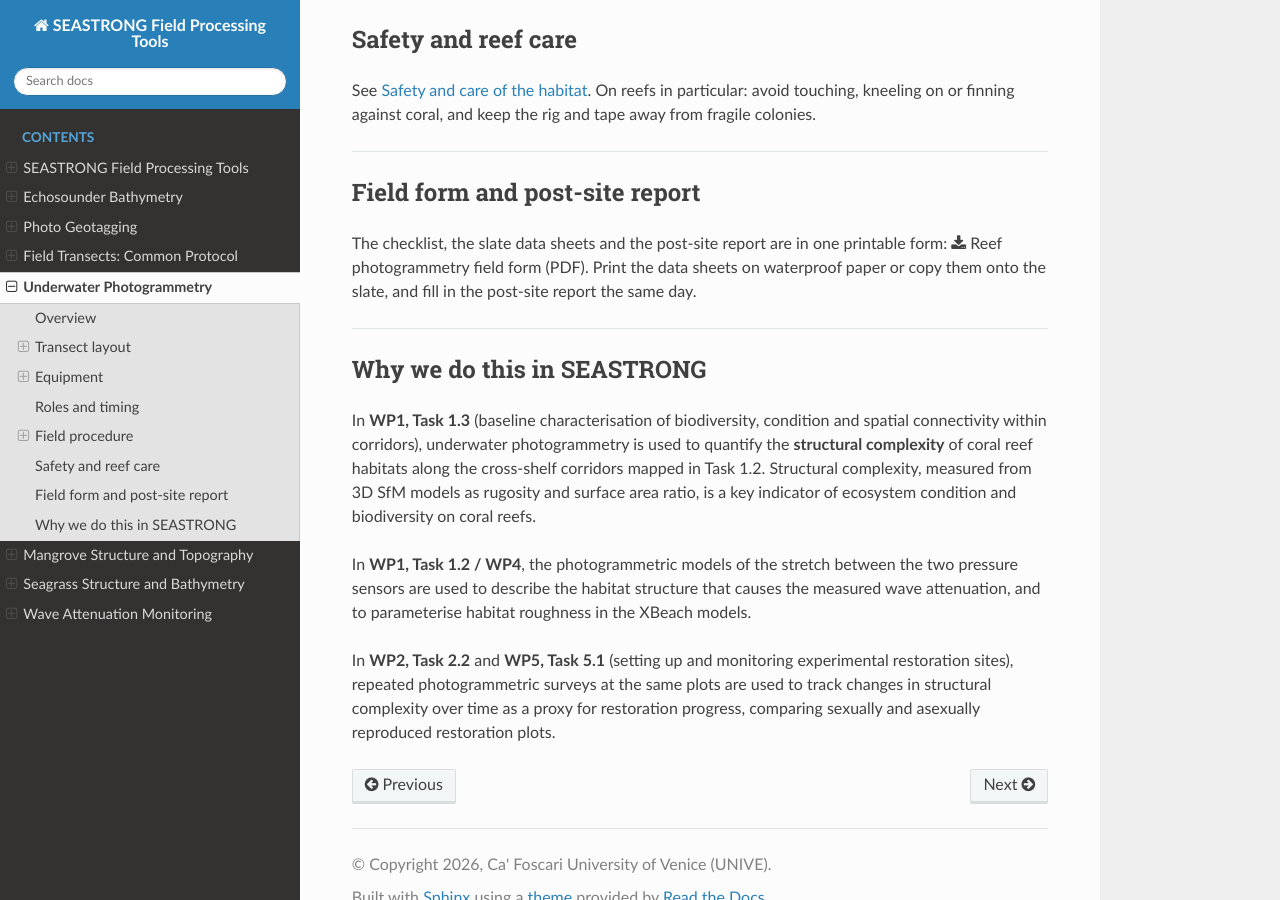
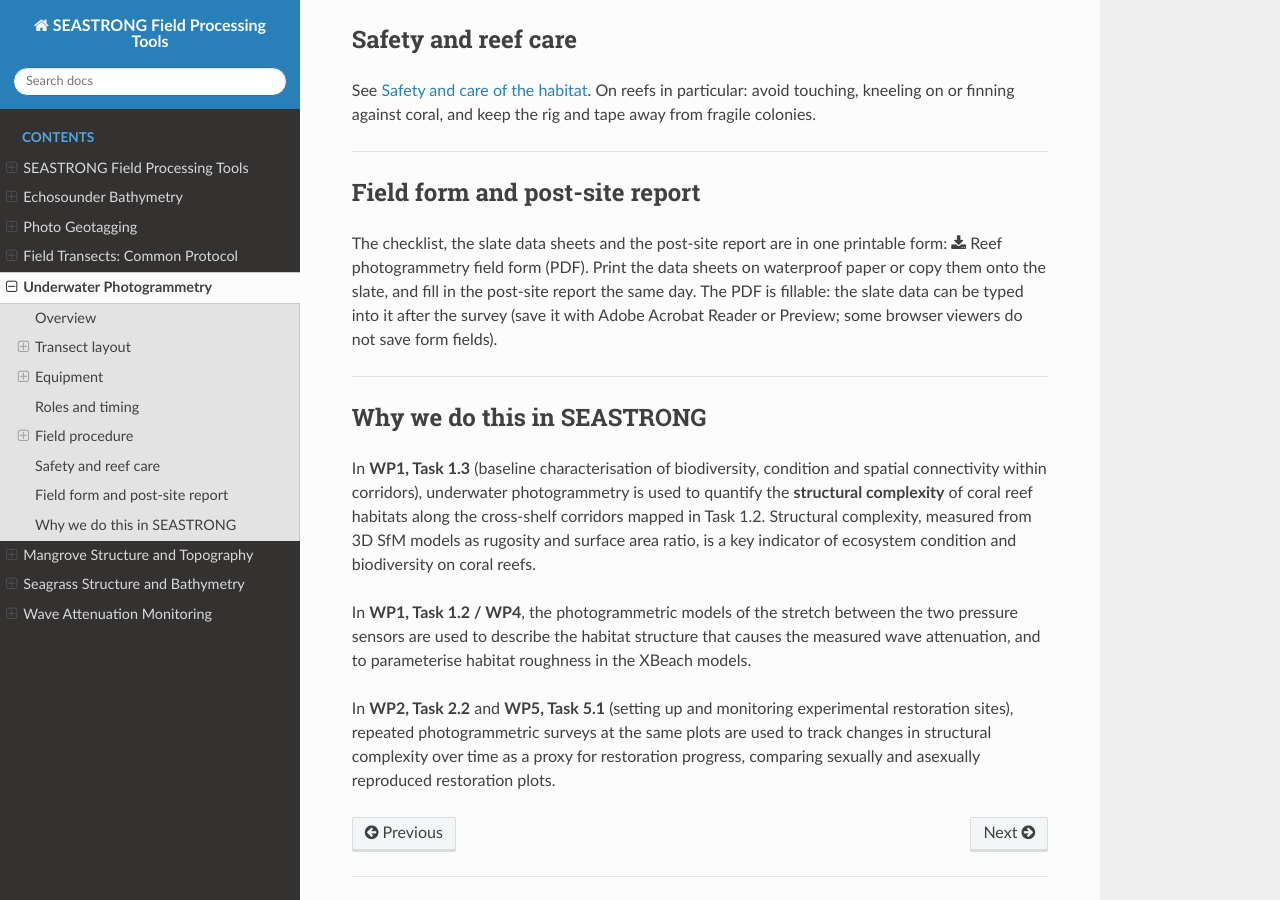
Before and after one commit to Alerovere/seastrong-field-tools, a Sphinx documentation site: the page built from docs/underwater_photogrammetry.md, in a window 1280 px wide and 900 px high, scrolled down 8046 px. Built offline with Sphinx 7.4.7 and the Read the Docs theme 3.1.0, drawn with Linux system fonts in a browser that asks for light colours.

Commit message:
Update to PDF

```diff
--- a/docs/underwater_photogrammetry.md
+++ b/docs/underwater_photogrammetry.md
@@ -192,7 +192,7 @@ See [Safety and care of the habitat](field_transects.md#safety-and-care-of-the-h
 
 ## Field form and post-site report
 
-The checklist, the slate data sheets and the post-site report are in one printable form: {download}`Reef photogrammetry field form (PDF) <_static/reef_photogrammetry_field_form.pdf>`. Print the data sheets on waterproof paper or copy them onto the slate, and fill in the post-site report the same day.
+The checklist, the slate data sheets and the post-site report are in one printable form: {download}`Reef photogrammetry field form (PDF) <_static/reef_photogrammetry_field_form_v2.pdf>`. Print the data sheets on waterproof paper or copy them onto the slate, and fill in the post-site report the same day. The PDF is fillable: the slate data can be typed into it after the survey (save it with Adobe Acrobat Reader or Preview; some browser viewers do not save form fields).
 
 ---
 
```
Also changed, not shown: docs/field_transects.md (+1 -1 lines), 2 other files.
